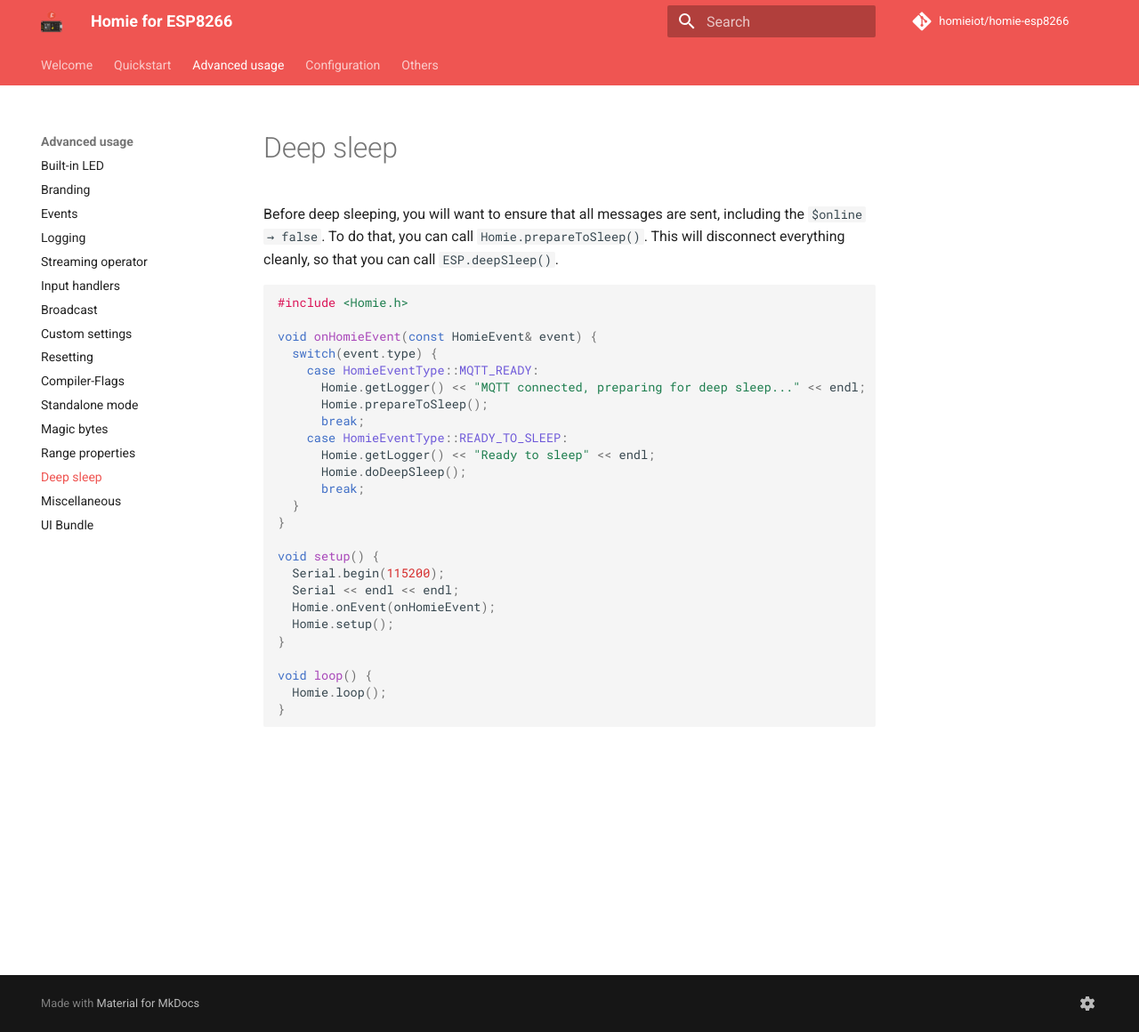
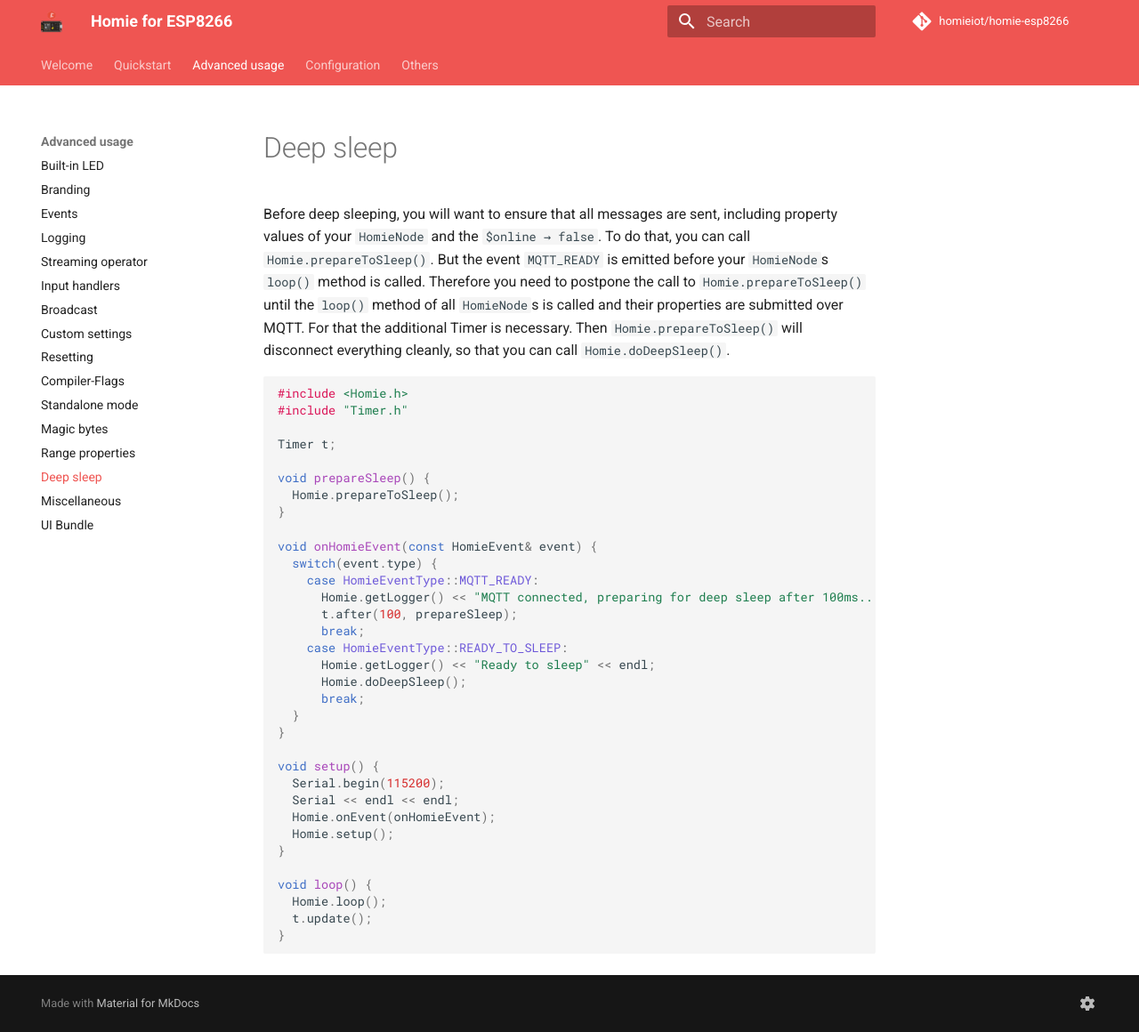
Before and after one commit to homieiot/homie-esp8266, an MkDocs documentation site: the page built from docs/advanced-usage/deep-sleep.md, in a window 1280 px wide and 1160 px high. Shown: the whole window at 89% size. Built offline with MkDocs 1.6.1 and Material for MkDocs 9.7.7, drawn with Linux system fonts in a browser that asks for light colours; comment, search, counter and statistics services are not loaded; old or Windows-style settings are respelled for this version of MkDocs.

Commit message:
Extended documentation for deep-sleep

````diff
--- a/docs/advanced-usage/deep-sleep.md
+++ b/docs/advanced-usage/deep-sleep.md
@@ -1,13 +1,20 @@
-Before deep sleeping, you will want to ensure that all messages are sent, including the `$online →  false`. To do that, you can call `Homie.prepareToSleep()`. This will disconnect everything cleanly, so that you can call `ESP.deepSleep()`.
+Before deep sleeping, you will want to ensure that all messages are sent, including property values of your `HomieNode` and the `$online →  false`. To do that, you can call `Homie.prepareToSleep()`. But the event `MQTT_READY` is emitted before your `HomieNode`s `loop()` method is called. Therefore you need to postpone the call to `Homie.prepareToSleep()` until the `loop()` method of all `HomieNode`s is called and their properties are submitted over MQTT. For that the additional Timer is necessary. Then `Homie.prepareToSleep()` will disconnect everything cleanly, so that you can call `Homie.doDeepSleep()`.
 
 ```c++
 #include <Homie.h>
+#include "Timer.h"
+
+Timer t;
+
+void prepareSleep() {
+  Homie.prepareToSleep();
+}
 
 void onHomieEvent(const HomieEvent& event) {
   switch(event.type) {
     case HomieEventType::MQTT_READY:
-      Homie.getLogger() << "MQTT connected, preparing for deep sleep..." << endl;
-      Homie.prepareToSleep();
+      Homie.getLogger() << "MQTT connected, preparing for deep sleep after 100ms..." << endl;
+      t.after(100, prepareSleep);
       break;
     case HomieEventType::READY_TO_SLEEP:
       Homie.getLogger() << "Ready to sleep" << endl;
@@ -25,5 +32,6 @@ void setup() {
 
 void loop() {
   Homie.loop();
+  t.update();
 }
 ```
````
